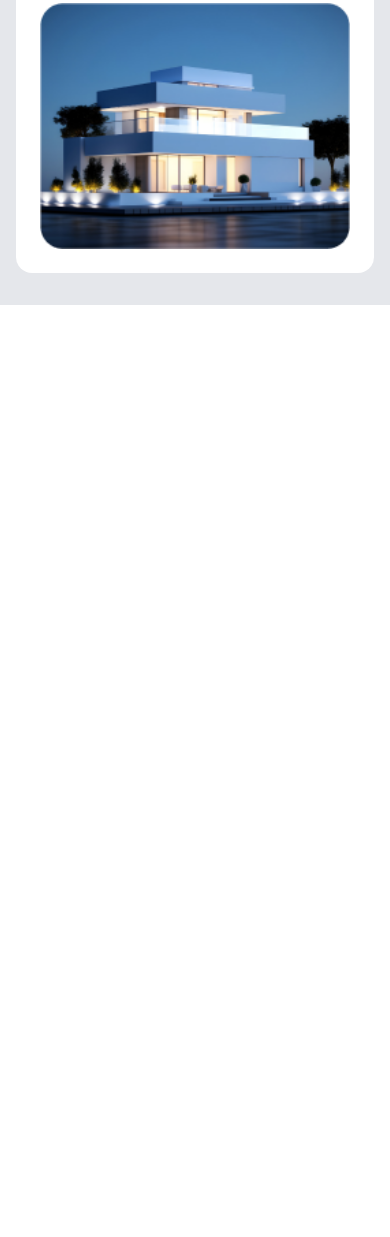
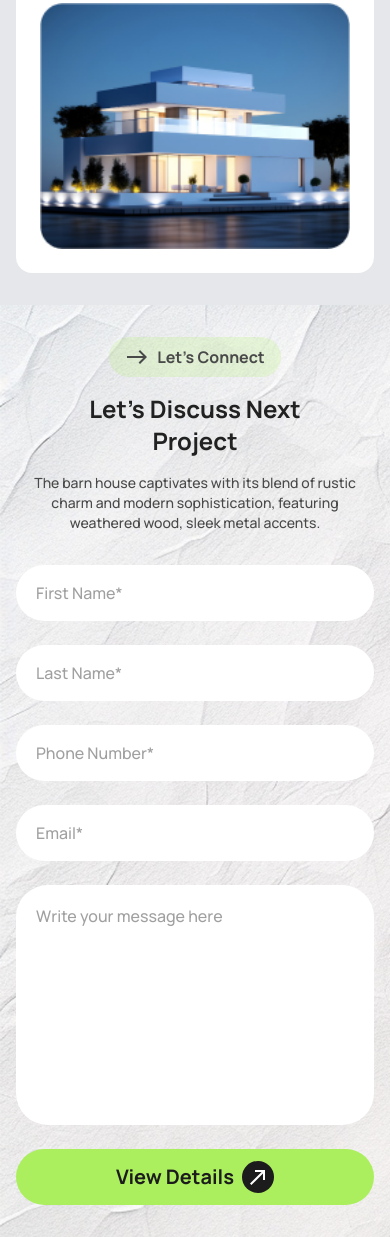
Before and after one commit to shahedul-alam/rinterio, a plain HTML site: page index.html in a window 390 px wide. Shown: the part 4308-5545 px from the top of the page. Before the commit the page ends 4613 px from the top, so only its background shows below. Drawn offline with nearby package versions, Linux system fonts and the light colour scheme.

Commit message:
discuss section added for both desktop & mobile

```diff
--- a/index.html
+++ b/index.html
@@ -34,6 +34,7 @@
             primary: 'rgb(33, 33, 33)',
             secondary: 'rgb(73, 73, 73)',
             light: 'rgb(115, 115, 115)',
+            form: 'rgb(160, 160, 160)',
           },
           fontFamily: {
             manrope: ["Manrope", "sans-serif"],
@@ -242,6 +243,41 @@
         </div>
       </div>
     </section>
+
+    <!-- discuss section -->
+    <section class="bg-[url('./assets/bg.jpg')] py-8 lg:py-100">
+      <div class="container mx-auto">
+        <div class="mb-8">
+          <button class="flex justify-center items-center gap-2 bg-btn-op2 py-2 px-4 rounded-3xl text-secondary font-bold mb-4 mx-auto lg:mb-6">
+            <img src="./assets/arrow-right.svg" alt="arrow-right">
+            Let’s Connect
+          </button>
+          <h2 class="w-4/5 mx-auto text-2xl text-primary font-bold text-center mb-4 lg:w-full lg:text-[40px] lg:mb-6">
+            Let’s Discuss Next Project
+          </h2>
+          <p class="text-sm text-secondary font-medium text-center lg:w-1/2 lg:text-base lg:mx-auto">
+            The barn house captivates with its blend of rustic charm and  modern sophistication, featuring weathered wood, sleek metal accents.
+          </p>
+        </div>
+        <form action="#" class="grid grid-cols-1 gap-6">
+          <div class="grid grid-cols-1 gap-6 lg:grid-cols-2">
+            <input class="w-full px-5 py-4 box-border rounded-[64px] placeholder:text-form font-medium" type="text" name="first-name" placeholder="First Name*" required>
+            <input class="w-full px-5 py-4 box-border rounded-[64px] placeholder:text-form font-medium" type="text" name="last-name" placeholder="Last Name*" required>
+            <input class="w-full px-5 py-4 box-border rounded-[64px] placeholder:text-form font-medium" type="number" name="phone-name" placeholder="Phone Number*" required>
+            <input class="w-full px-5 py-4 box-border rounded-[64px] placeholder:text-form font-medium" type="email" name="email" placeholder="Email*" required>
+          </div>
+          <div class="relative">
+            <input class="w-full h-60 px-5 py-4 box-border rounded-[32px] placeholder:text-form font-medium placeholder:absolute placeholder:top-5" type="text" name="message" placeholder="Write your message here" required>
+          </div>
+          <button class="w-full flex justify-center items-center gap-2 px-5 py-3 bg-btn rounded-[32px] text-xl font-bold text-header-btn lg:px-6 lg:box-border lg:mt-2">
+            View Details
+            <div class="flex justify-center items-center size-8 bg-header-btn rounded-full">
+              <img src="./assets/arrow_icon_white.svg" alt="arrow icon">
+            </div>
+          </button>
+        </form>
+      </div>
+    </section>
   </main>
   <footer></footer>
 </body>
```
